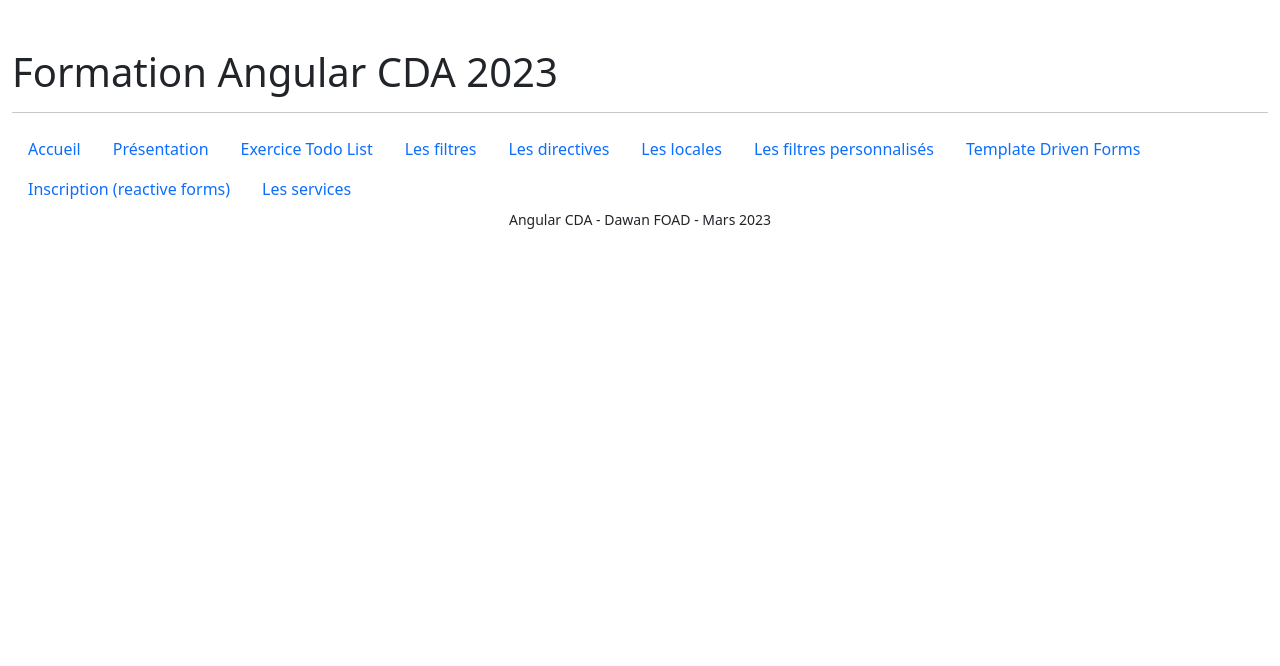
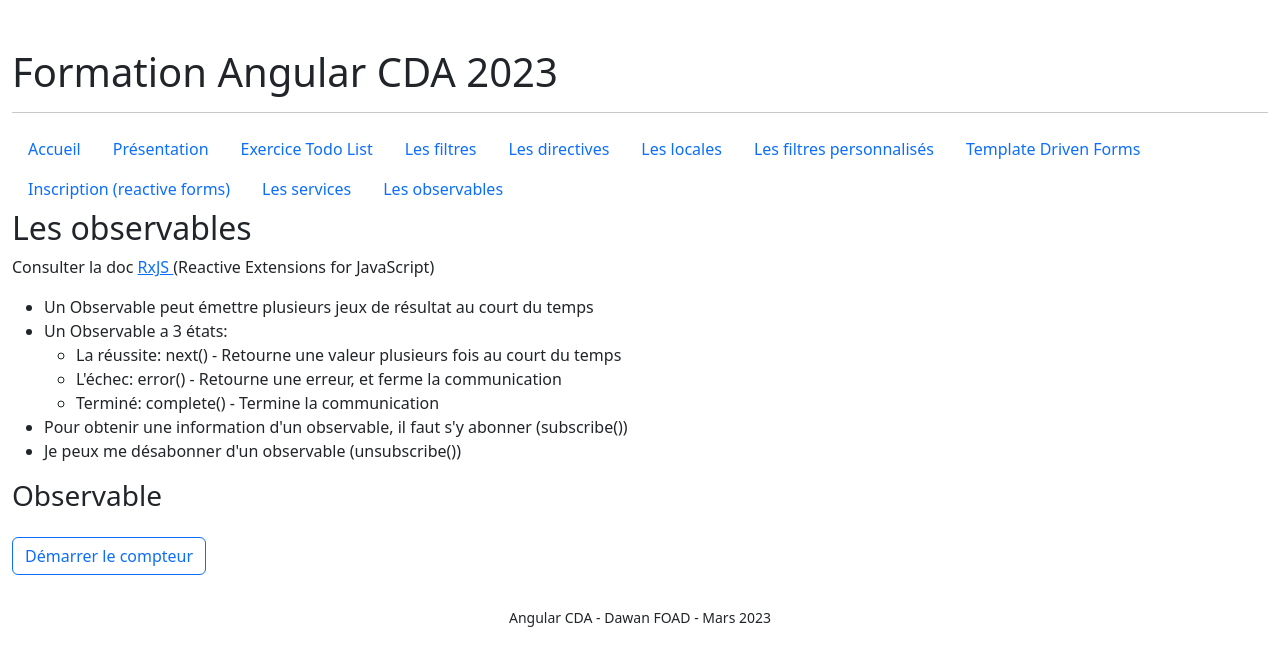
Before and after one commit to ToNnNo/AngularCDA2023W11, an Angular app: page /observable in a window 1280 px wide. Before the commit this address led to /. Shown: the top 666 px of the page. Built offline with nearby package versions, Linux system fonts and the light colour scheme.

Commit message:
les observables

```diff
--- a/src/app/app-routing.module.ts
+++ b/src/app/app-routing.module.ts
@@ -11,6 +11,7 @@
 import {FormComponent} from "./components/form/form.component";
 import {SignupComponent} from "./components/signup/signup.component";
 import {ServiceComponent} from "./components/service/service.component";
+import {ObservableComponent} from "./components/observable/observable.component";
 
 const routes: Routes = [
   { path: "", component: HomeComponent, title: "Accueil" },
@@ -29,6 +30,7 @@
   { path: "form", component: FormComponent, title: "Template Driven Forms" },
   { path: "signup", component: SignupComponent, title: "Inscription" },
   { path: "service", component: ServiceComponent, title: "Les services" },
+  { path: "observable", component: ObservableComponent, title: "Les observables" },
 ];
 
 @NgModule({
--- a/src/app/app.component.html
+++ b/src/app/app.component.html
@@ -14,6 +14,7 @@
     <a class="nav-link" routerLink="/form">Template Driven Forms</a>
     <a class="nav-link" routerLink="/signup">Inscription (reactive forms)</a>
     <a class="nav-link" routerLink="/service">Les services</a>
+    <a class="nav-link" routerLink="/observable">Les observables</a>
   </nav>
   <main>
     <router-outlet></router-outlet>
--- a/src/app/app.module.ts
+++ b/src/app/app.module.ts
@@ -20,6 +20,7 @@
 import { FormComponent } from './components/form/form.component';
 import { SignupComponent } from './components/signup/signup.component';
 import { ServiceComponent } from './components/service/service.component';
+import { ObservableComponent } from './components/observable/observable.component';
 
 @NgModule({
   declarations: [
@@ -34,7 +35,8 @@
     SortPipe,
     FormComponent,
     SignupComponent,
-    ServiceComponent
+    ServiceComponent,
+    ObservableComponent
   ],
   imports: [
     BrowserModule,
--- /dev/null
+++ b/src/app/components/observable/observable.component.html
@@ -0,0 +1,30 @@
+<header>
+  <h2>Les observables</h2>
+</header>
+
+<p>
+  Consulter la doc <a href="https://rxjs-dev.firebaseapp.com/api" target="_blank"> RxJS </a>
+  (Reactive Extensions for JavaScript)
+</p>
+
+<ul>
+  <li>Un Observable peut émettre plusieurs jeux de résultat au court du temps</li>
+  <li>Un Observable a 3 états:
+    <ul>
+      <li>La réussite: next() - Retourne une valeur plusieurs fois au court du temps</li>
+      <li>L'échec: error() - Retourne une erreur, et ferme la communication</li>
+      <li>Terminé: complete() - Termine la communication</li>
+    </ul>
+  </li>
+  <li>Pour obtenir une information d'un observable, il faut s'y abonner (subscribe())</li>
+  <li>Je peux me désabonner d'un observable (unsubscribe())</li>
+</ul>
+
+<section>
+  <h3>Observable</h3>
+
+  <button class="btn btn-outline-primary my-3" (click)="start()" [disabled]="disabled"> Démarrer le compteur </button>
+
+  <p>{{ number }}</p>
+
+</section>
--- /dev/null
+++ b/src/app/components/observable/observable.component.ts
@@ -0,0 +1,43 @@
+import {Component, OnDestroy, OnInit} from '@angular/core';
+import {CounterService} from "../../services/counter.service";
+import {Subscription} from "rxjs";
+
+@Component({
+  selector: 'app-observable',
+  templateUrl: './observable.component.html',
+  styleUrls: ['./observable.component.css']
+})
+export class ObservableComponent implements OnInit, OnDestroy{
+
+  number?: number;
+  // Quand on utilise le ! sur une variable, il faut que la variable est une valeur
+  disabled!: boolean;
+  subscription?: Subscription;
+
+  constructor(private counter: CounterService) { }
+
+  // utiliser pour initialiser les variables ou appeler des actions au chargement du composant
+  ngOnInit(): void {
+    this.disabled = false;
+  }
+
+  public start(): void {
+    this.disabled = true;
+    this.number = undefined;
+
+    this.subscription = this.counter.run().subscribe({
+      next: (value: number) => {
+        this.number = value;
+      },
+      complete: () => {
+        this.disabled = false;
+      }
+    });
+
+  }
+
+  ngOnDestroy(): void {
+    this.subscription?.unsubscribe();
+    this.counter.clear();
+  }
+}
--- /dev/null
+++ b/src/app/services/counter.service.ts
@@ -0,0 +1,35 @@
+import { Injectable } from '@angular/core';
+import {Observable, Subscriber} from "rxjs";
+
+@Injectable({
+  providedIn: 'root'
+})
+export class CounterService {
+
+  id: unknown;
+
+  constructor() { }
+
+  public run(): Observable<number> {
+    return new Observable<number>((subscriber: Subscriber<number>) => {
+
+      let i = 0;
+      this.id = setInterval(() => {
+        console.log(`service: ${i}`);
+
+        subscriber.next(i);
+
+        if(i==10) {
+          subscriber.complete();
+          this.clear();
+        }
+        i++;
+      }, 1000);
+
+    });
+  }
+
+  public clear(): void {
+    clearInterval(this.id as number);
+  }
+}
```
Also changed, not shown: src/app/components/observable/observable.component.css (added), 2 other files (tests, documents, lock files or other folders).
